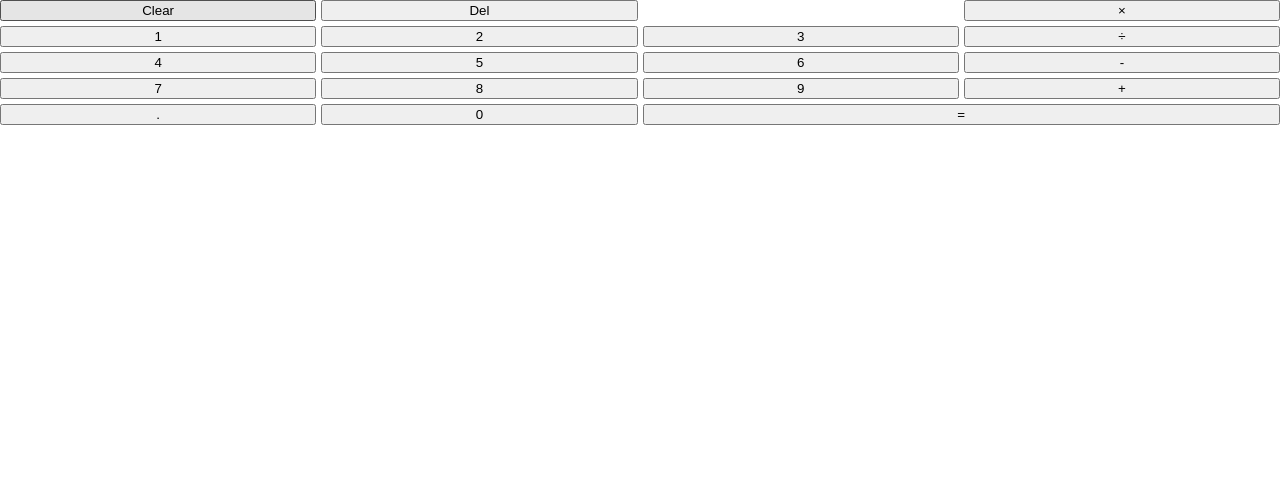
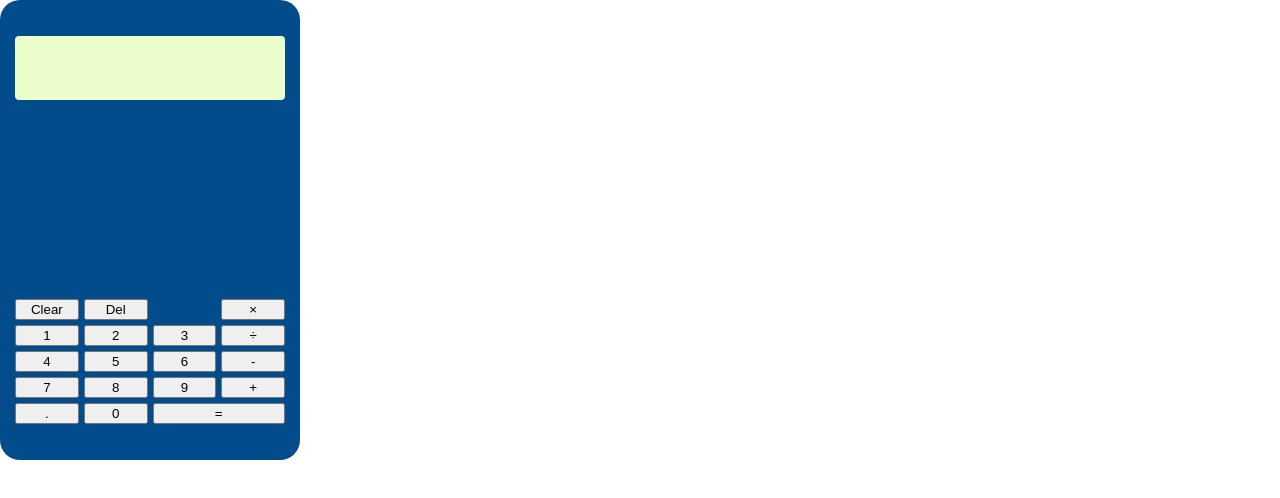
Before and after one commit to zivernay/calculator, a plain HTML site: page index.html in a window 1280 px wide. Drawn offline with Linux system fonts and the light colour scheme.

Commit message:
Add layout styles

```diff
--- a/main.css
+++ b/main.css
@@ -52,10 +52,23 @@ table {
     layout
 =================================================
 */
-*,
-*::before,
-*::after {
-    box-sizing: border-box;
+#calculator {
+    width: 300px;
+    height: 460px;
+    background-color: #034C8C;
+    border-radius: 20px;
+    padding: 36px 15px;
+    display: flex;
+    flex-flow: column nowrap;
+    justify-content: space-between;
+}
+#display {
+    display: flex;
+    flex-direction: column;
+    height: 64px;
+    width: 100%;
+    background-color: #EAFDCA;
+    border-radius: 4px;
 }
 #keypad {
     display: grid;
@@ -68,7 +81,7 @@ table {
     "seven eight nine plus"
     "comma zer equal equal";
     gap: 5px;
-    justify-items: stretch;
+    width: 100%;
 }
 .key#clear{
     grid-area: C;
@@ -126,9 +139,12 @@ table {
 }
 
 /*
-    display
+======================================
+    custom styles
+======================================
 */
-#display {
-    display: flex;
-    flex-direction: column;
+*,
+*::before,
+*::after {
+    box-sizing: border-box;
 }
```
